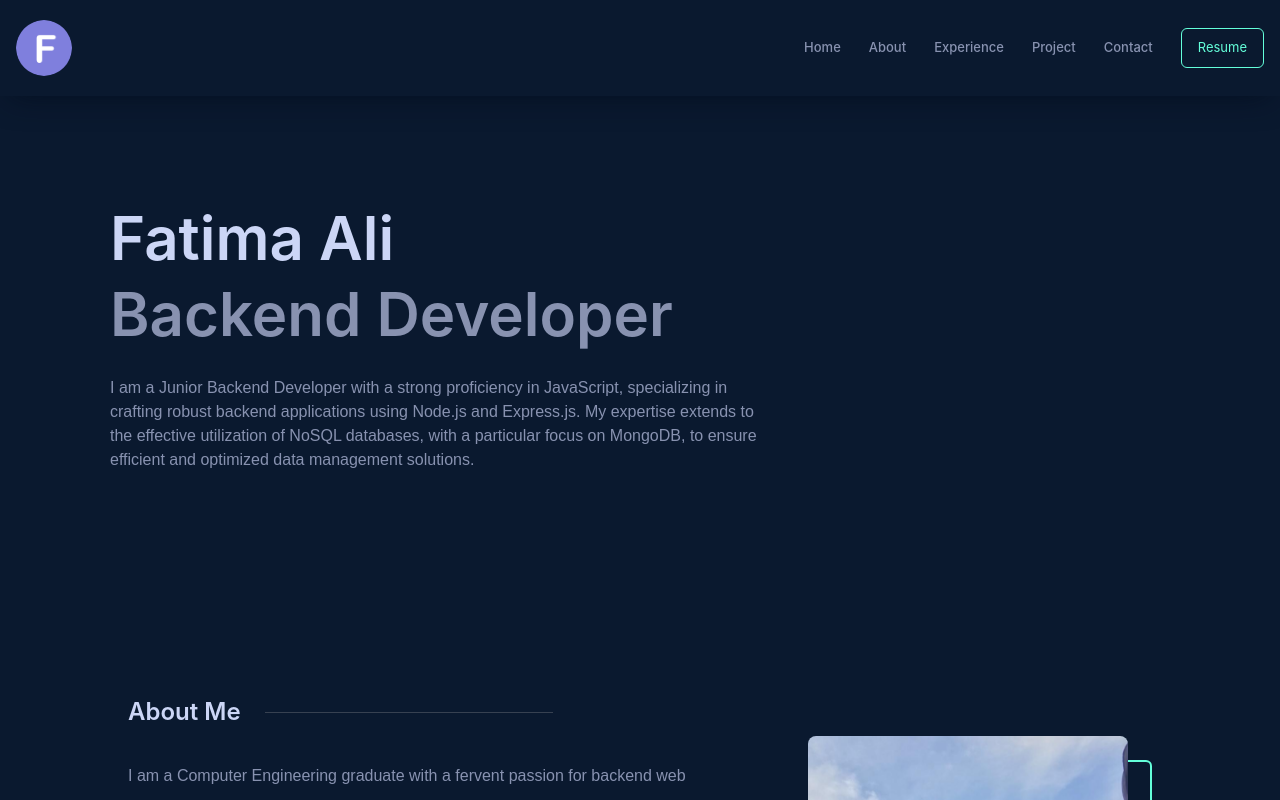
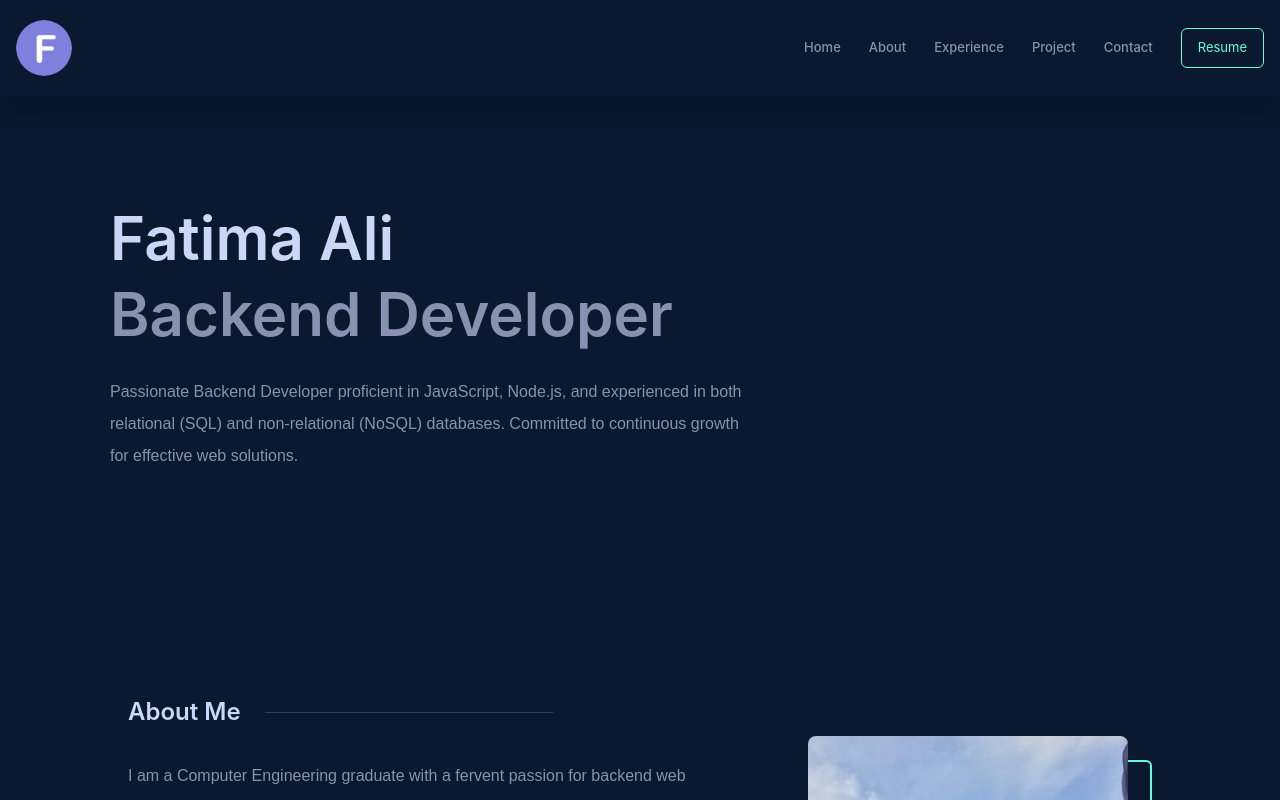
Before and after one commit to fatimaali200/portfolio, a Next.js app: page / in a window 1280 px wide. Built offline with nearby package versions, Linux system fonts and the light colour scheme.

Commit message:
feat: update banner section

```diff
--- a/components/Banner.tsx
+++ b/components/Banner.tsx
@@ -6,7 +6,6 @@ const Banner = () => {
       id="home"
       className="max-w-contentContainer mx-auto py-10 mdl:py-24 flex flex-col gap-4 lgl:gap-8 mdl:px-10 xl:px-4"
     >
-      {/** <h3 className="text-lg font-titleFont tracking-wide text-textGreen">Hi, I am</h3>*/}
       <motion.h1
         initial={{ y: 10, opacity: 0 }}
         animate={{ y: 0, opacity: 1 }}
@@ -22,13 +21,11 @@ const Banner = () => {
         initial={{ y: 10, opacity: 0 }}
         animate={{ y: 0, opacity: 1 }}
         transition={{ duration: 0.5, delay: 0.7 }}
-        className="text-base md:max-w-[650px] text-textDark font-medium"
+        className="text-base md:max-w-[650px] text-textDark font-medium leading-loose"
       >
-        I am a Junior Backend Developer with a strong proficiency in JavaScript,
-        specializing in crafting robust backend applications using Node.js and
-        Express.js. My expertise extends to the effective utilization of NoSQL
-        databases, with a particular focus on MongoDB, to ensure efficient and
-        optimized data management solutions.
+        Passionate Backend Developer proficient in JavaScript, Node.js, and
+        experienced in both relational (SQL) and non-relational (NoSQL)
+        databases. Committed to continuous growth for effective web solutions.
       </motion.p>
     </section>
   );
```
